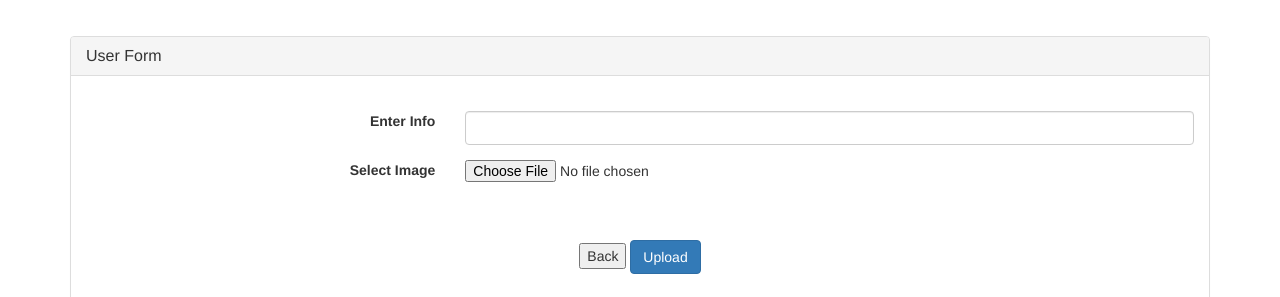
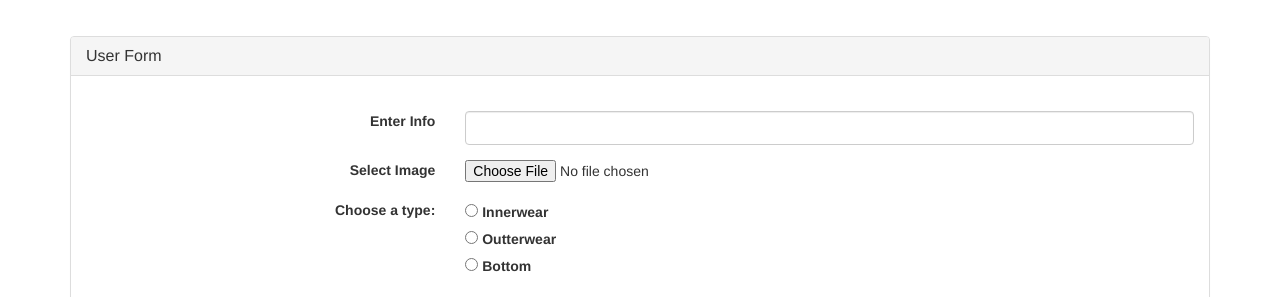
Before and after one commit to imanolgh/FindMyFit, a Laravel app: page /store_image in a window 1280 px wide. Shown: the part 80-377 px from the top of the page. Run offline with Laravel 9, Linux system fonts and the light colour scheme; tables that the repository leaves empty hold one stand-in row (values such as "Sample post").

Commit message:
Added outfit type

```diff
--- a/find_my_fit/App/Http/Controllers/StoreImageController.php
+++ b/find_my_fit/App/Http/Controllers/StoreImageController.php
@@ -20,18 +20,22 @@ class StoreImageController extends Controller
     {
      $request->validate([
       'user_name'  => 'required',
-      'user_image' => 'required|image|max:2048'
+      'user_image' => 'required|image|max:2048',
+      'type' => 'required'
      ]);
 
      $image_file = $request->user_image;
 
      $image = Image::make($image_file);
 
+
+
      Response::make($image->encode('jpeg'));
 
      $form_data = array(
       'user_name'  => $request->user_name,
-      'user_image' => $image
+      'user_image' => $image,
+      'type' => $request->type
      );
 
      Images::create($form_data);
--- a/find_my_fit/App/Models/Images.php
+++ b/find_my_fit/App/Models/Images.php
@@ -6,5 +6,5 @@ use Illuminate\Database\Eloquent\Model;
 
 class Images extends Model
 {
-    protected $fillable = ['user_name', 'user_image'];
+    protected $fillable = ['user_name', 'user_image','type'];
 }
--- a/find_my_fit/resources/views/store_image.blade.php
+++ b/find_my_fit/resources/views/store_image.blade.php
@@ -45,6 +45,7 @@
            </div>
           </div>
          </div>
+
          <div class="form-group">
           <div class="row">
            <label class="col-md-4" align="right">Select Image</label>
@@ -53,6 +54,21 @@
            </div>
           </div>
          </div>
+
+         <div class="form-group">
+         <div class="row">
+            <label class="col-md-4" align="right">Choose a type:</label>
+            <div class="col-md-8">
+                <input type="radio" name="type" value="Innerwear">
+                <label>Innerwear</label><br>
+                <input type="radio" name="type" value="Outterwear">
+                <label>Outterwear</label><br>
+                <input type="radio" name="type" value="Bottom">
+                <label>Bottom</label>
+            </div>
+        </div>
+        </div>
+
          <div class="form-group" align="center">
           <br />
           <br />
@@ -72,13 +88,15 @@
                 <table class="table table-bordered table-striped">
                   <tr>
                      <th width="30%">Image</th>
-                     <th width="70%">Name</th>
+                     <th width="10%">Type</th>
+                     <th width="60%">Name</th>
                   </tr>
                   @foreach($data as $row)
                   <tr>
                    <td>
                     <img src="store_image/fetch_image/{{ $row->id }}"  class="img-thumbnail" width="75" />
                    </td>
+                   <td>{{ $row->type }}</td>
                    <td>{{ $row->user_name }}</td>
                   </tr>
                   @endforeach
--- a/find_my_fit/resources/views/wardrobe.blade.php
+++ b/find_my_fit/resources/views/wardrobe.blade.php
@@ -115,13 +115,15 @@ body,h1,h2,h3,h4,h5,h6,.w3-wide {font-family: "Montserrat", sans-serif;}
                 <table class="table table-bordered table-striped">
                   <tr>
                      <th width="30%">Image</th>
-                     <th width="70%">Name</th>
+                     <th width="10%">Type</th>
+                     <th width="60%">Name</th>
                   </tr>
                   @foreach($data as $row)
                   <tr>
                    <td>
                     <img src="store_image/fetch_image/{{ $row->id }}"  class="img-thumbnail" width="75" />
                    </td>
+                   <td>{{ $row->type }}</td>
                    <td>{{ $row->user_name }}</td>
                   </tr>
                   @endforeach
```
Also changed, not shown: find_my_fit/database/migrations/2022_10_11_234224_create_images_table.php.
